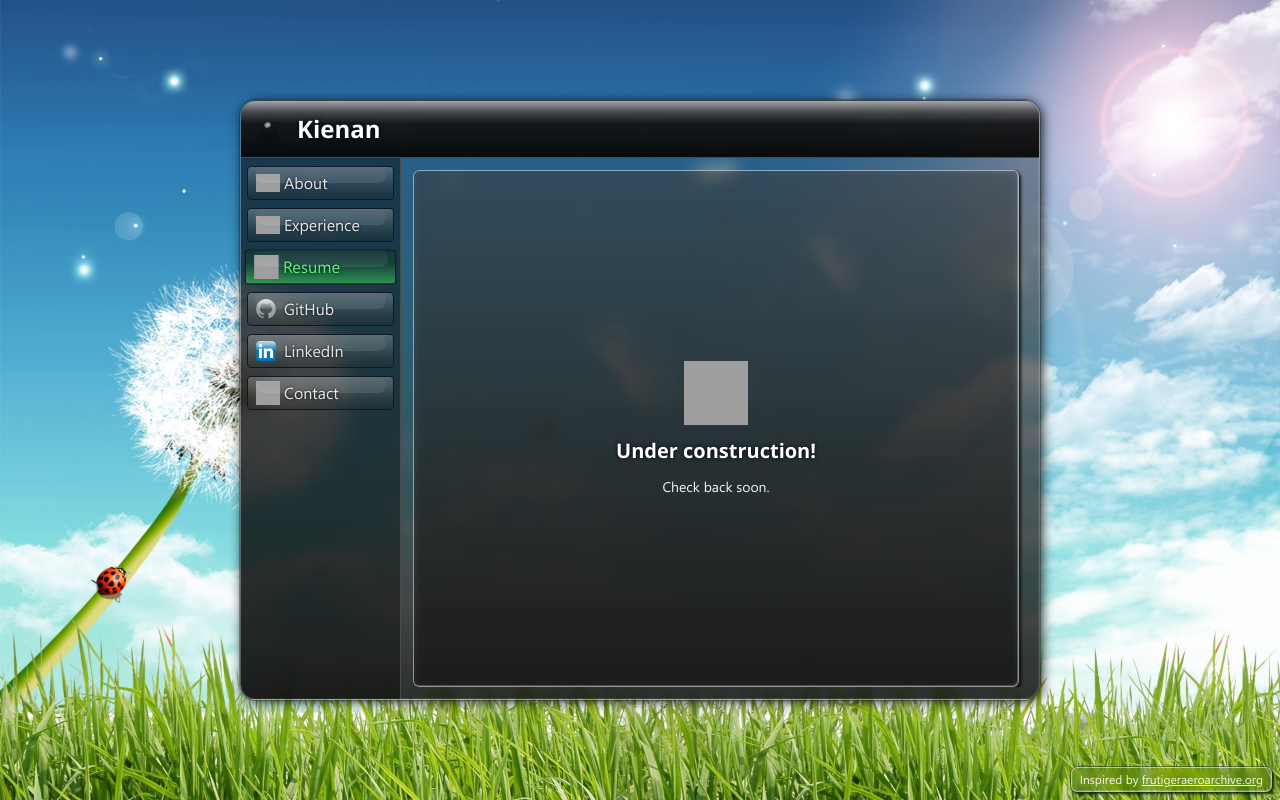
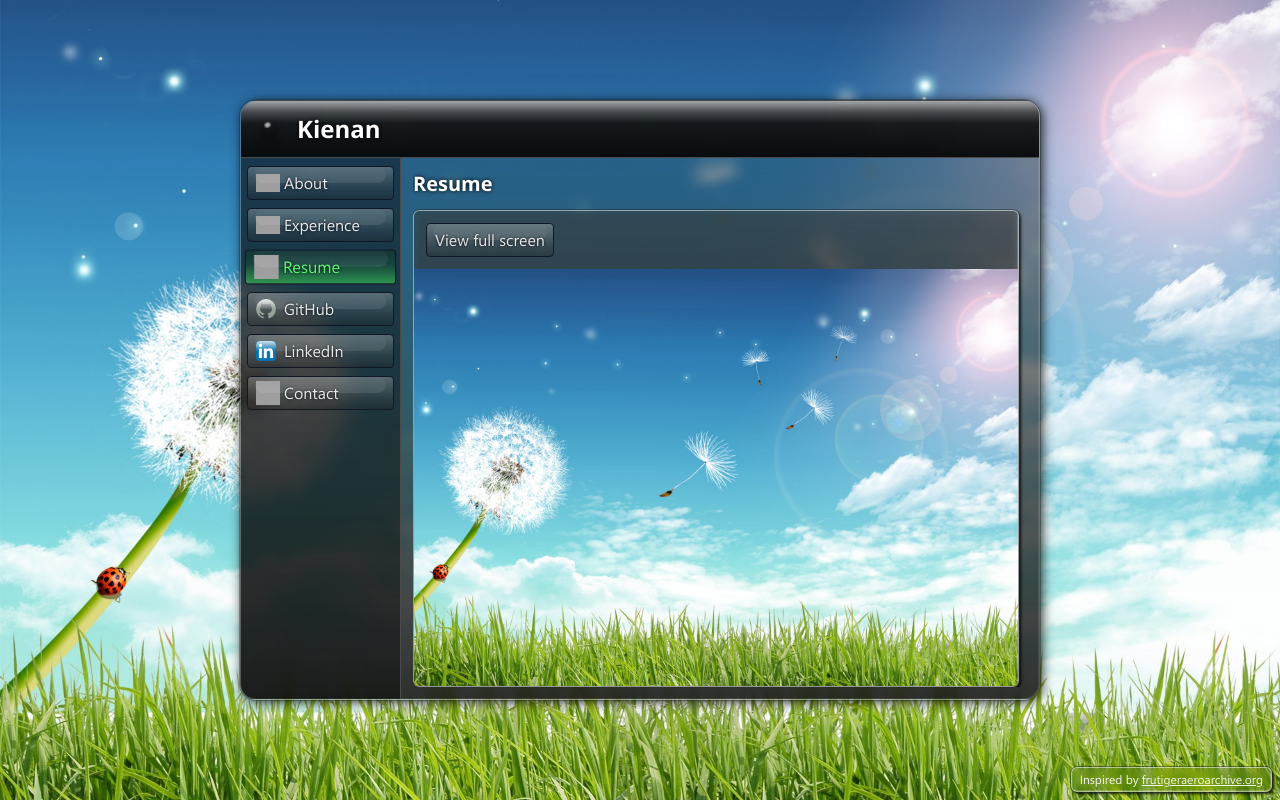
Before and after one commit to teng1m/website, a React (Vite) app: page / in a window 1280 px wide. Both pictures are taken after a click on the link "Resume". Built offline with nearby package versions, Linux system fonts and the light colour scheme; grey boxes are pictures that could not be loaded.

Commit message:
add resume section

```diff
--- a/src/App.tsx
+++ b/src/App.tsx
@@ -3,7 +3,7 @@ import data from "./data/data";
 import SideNavButton from "./components/SideNavButton";
 // import IconOrb from "./components/IconOrb";
 import Experience from "./sections/Experience";
-import UnderConstruction from "./sections/UnderConstruction";
+import Resume from "./sections/Resume";
 import About from "./sections/About";
 import Contact from "./sections/Contact";
 
@@ -107,11 +107,11 @@ export default function App() {
                         </SideNavButton>
                     </nav>
                     {/* content */}
-                    <div className="flex-1 overflow-y-auto overflow-x-auto m-3 pr-2 min-w-80">
+                    <div className={`flex-1 overflow-x-auto m-3 pr-2 min-w-80 ${section === "resume" ? "overflow-hidden" : "overflow-y-auto"}`}>
                         {section === "about" && <About />}
                         {section === "experience" && <Experience />}
                         {section === "contact" && <Contact />}
-                        {section === "resume" && <UnderConstruction />}
+                        {section === "resume" && <Resume />}
                     </div>
                 </div>
             </div>
--- a/src/data/data.ts
+++ b/src/data/data.ts
@@ -13,7 +13,7 @@ const data = {
     links: {
         github: "https://github.com/teng1m",
         linkedin: "https://linkedin.com/in/kienanma",
-        resume: "/resume.pdf",
+        resume: "/Kienan_Ma_resume.pdf",
     },
 
     experience: [
--- /dev/null
+++ b/src/sections/Resume.tsx
@@ -0,0 +1,27 @@
+import data from "../data/data";
+
+const gloss =
+    "relative overflow-hidden before:absolute before:inset-x-[5%] before:top-0 before:h-4 before:rounded-lg before:opacity-30 before:pointer-events-none before:bg-linear-to-b before:from-white/10 before:to-white/30";
+
+export default function Resume() {
+    return (
+        <div className="flex flex-col h-full">
+            <h1>Resume</h1>
+            <div className="glass-borders flex flex-col flex-1 min-h-0 w-full overflow-hidden mt-3">
+                <a
+                    href={data.links.resume}
+                    target="_blank"
+                    rel="noopener noreferrer"
+                    className={`${gloss} m-3 w-fit bg-linear-to-b flex items-center gap-1 px-2 py-1 rounded-sm border border-gray-900 [text-shadow:0_0_3px_#000] no-underline transition-transform duration-15 hover:scale-[1.03] hover:underline bg-size-[100%_calc(100%+3px)] from-white/25 via-neutral-500/15 via-60% to-neutral-900/30 text-gray-200 hover:to-gray-500`}
+                >
+                    View full screen
+                </a>
+                <iframe
+                    src={data.links.resume}
+                    className="flex-1 w-full min-h-0"
+                    style={{ height: "100%" }}
+                />
+            </div>
+        </div>
+    );
+}
```
Also changed, not shown: 1 other file (tests, documents, lock files or other folders).
